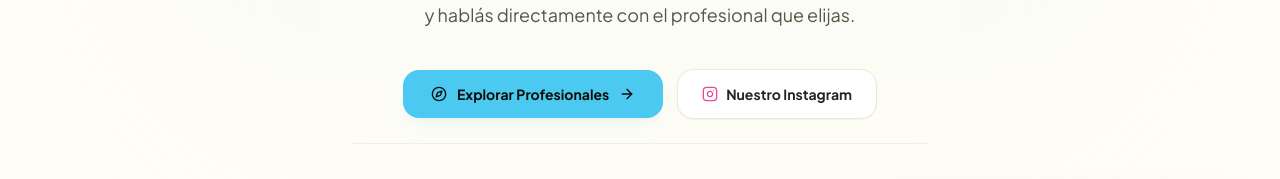
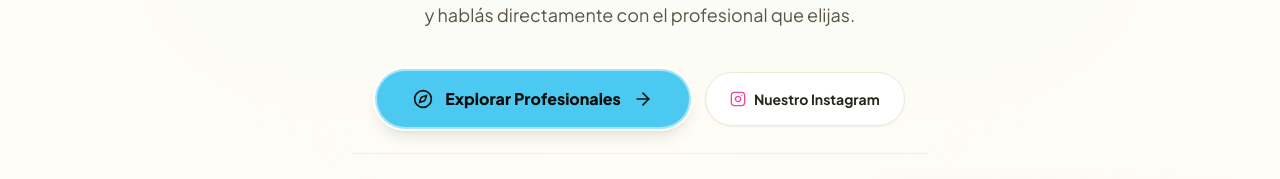
Before and after one commit to garridomartin/red-psi, a Next.js app: page / in a window 1280 px wide. Shown: the part 413-592 px from the top of the page. Built offline with nearby package versions, Linux system fonts and the light colour scheme; no server answers; the database is empty.

Commit message:
[style] call to action button

```diff
--- a/src/app/page.tsx
+++ b/src/app/page.tsx
@@ -89,18 +89,19 @@ export default function HomePage() {
                         <div className='flex flex-col sm:flex-row items-center justify-center gap-3.5 pt-4'>
                             <Link
                                 href='/profesionales'
-                                className='w-full sm:w-auto inline-flex items-center justify-center gap-2.5 px-7 py-3.5 rounded-2xl bg-primary-400 hover:bg-primary-300 text-neutral-950 font-bold text-sm shadow-card hover:shadow-hover hover:scale-[1.02] active:scale-[0.98] transition-all'
+                                // CAMBIOS: rounded-full, anillo de foco, borde interior blanco y padding más generoso
+                                className='group w-full sm:w-auto inline-flex items-center justify-center gap-3 px-9 py-4 rounded-full bg-primary-400 hover:bg-primary-300 text-neutral-950 font-black text-base shadow-lg ring-2 ring-transparent hover:ring-primary-400 ring-offset-2 transition-all duration-300 hover:scale-105 active:scale-95 border-2 border-white/50'
                             >
-                                <Compass className='w-4 h-4' />
+                                <Compass className='w-5 h-5 text-neutral-900' />
                                 <span>Explorar Profesionales</span>
-                                <ArrowRight className='w-4 h-4' />
+                                <ArrowRight className='w-5 h-5 text-neutral-900 transition-transform group-hover:translate-x-1.5' />
                             </Link>
 
                             <a
                                 href='https://instagram.com/psicologolaplata'
                                 target='_blank'
                                 rel='noopener noreferrer'
-                                className='w-full sm:w-auto inline-flex items-center justify-center gap-2 px-6 py-3.5 rounded-2xl bg-white dark:bg-neutral-850 hover:bg-neutral-100 dark:hover:bg-neutral-800 border border-neutral-200 dark:border-neutral-700 text-neutral-800 dark:text-neutral-100 font-bold text-sm shadow-sm transition-all'
+                                className='w-full sm:w-auto inline-flex items-center justify-center gap-2 px-6 py-4 rounded-full bg-white dark:bg-neutral-850 hover:bg-neutral-100 dark:hover:bg-neutral-800 border border-neutral-200 dark:border-neutral-700 text-neutral-800 dark:text-neutral-100 font-bold text-sm shadow-sm transition-all'
                             >
                                 <Instagram className='w-4 h-4 text-pink-500' />
                                 <span className='dark:text-black'>Nuestro Instagram</span>
```
